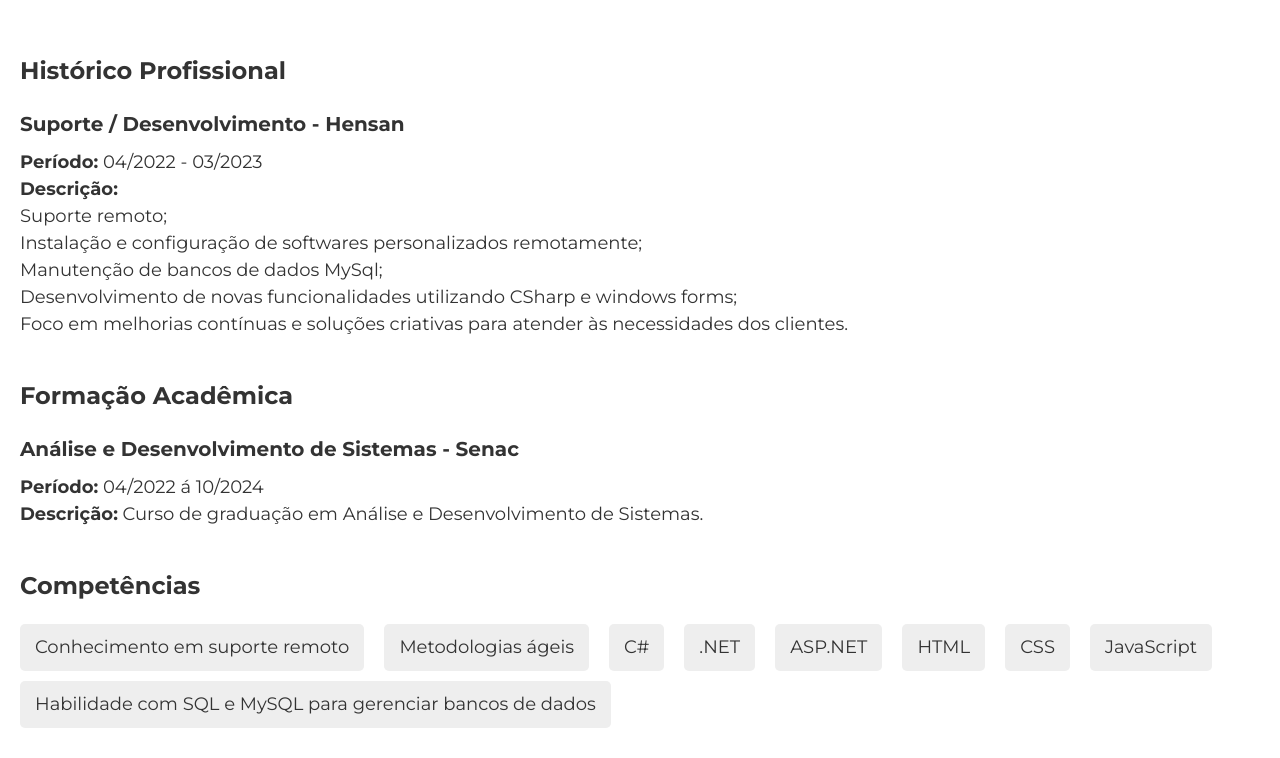
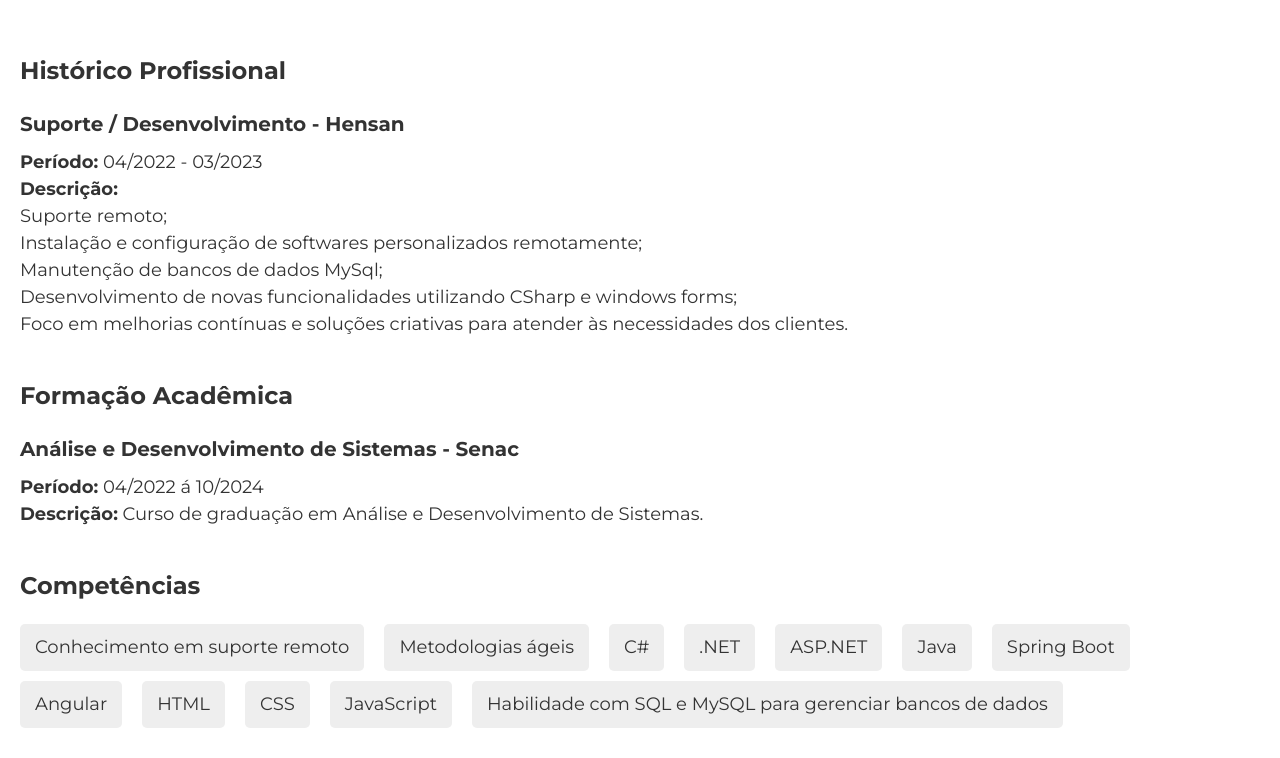
Before and after one commit to RobertoPClaro/RobertoPachecoClaroCv, a plain HTML site: page index.html in a window 1280 px wide. Shown: the part 447-1205 px from the top of the page. Drawn offline with Linux system fonts and the light colour scheme.

Commit message:
Update index.html

```diff
--- a/index.html
+++ b/index.html
@@ -51,6 +51,9 @@
 		<li>C#</li>
 		<li>.NET</li>
 		<li>ASP.NET</li>
+		<li>Java</li>
+		<li>Spring Boot</li>
+		<li>Angular</li>
 		<li>HTML</li>
 		<li>CSS</li>
         	<li>JavaScript</li>
```
